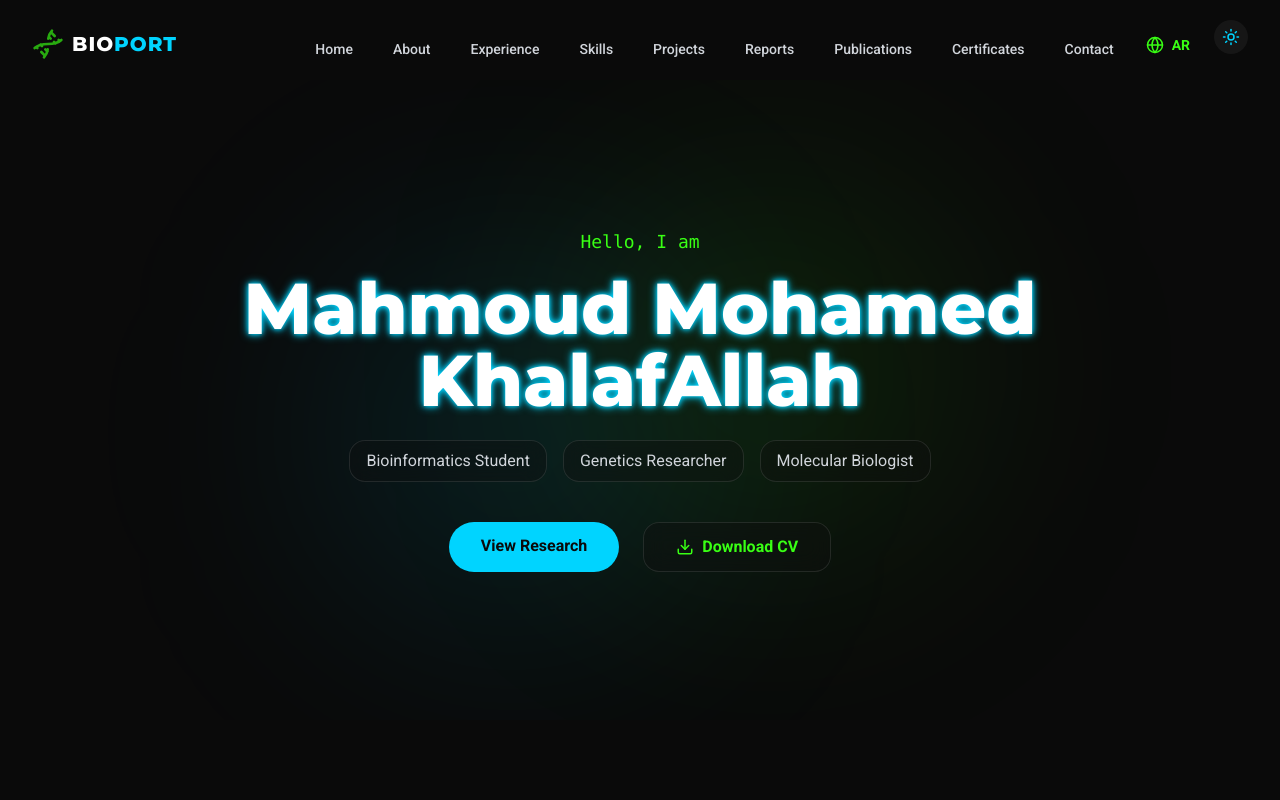
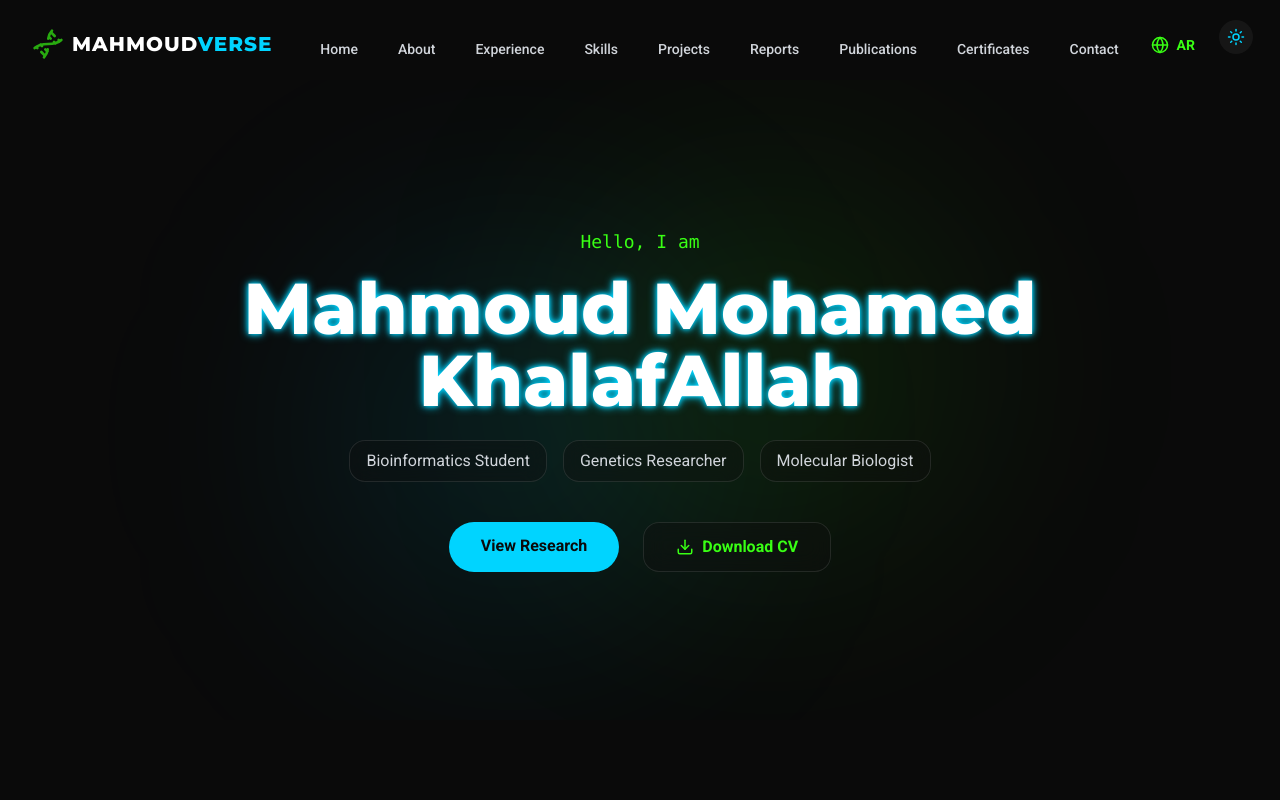
Before and after one commit to mahmoudm333s7-cmd/Makh, a React (Vite) app: page / in a window 1280 px wide. Shown: the top 800 px of the page. Built offline with nearby package versions, Linux system fonts and the light colour scheme.

Commit message:
Rename portfolio branding to Mahmoudverse

```diff
--- a/src/App.jsx
+++ b/src/App.jsx
@@ -19,7 +19,7 @@ function LoadingFallback() {
           <Dna className="loader-glyph" />
         </div>
         <div className="loader-brand font-heading font-bold tracking-[0.28em] text-lg">
-          <span>BIO</span><span>PORT</span>
+          <span>MAHMOUD</span><span>VERSE</span>
         </div>
         <span className="mt-3 text-sm text-gray-400 tracking-wide">
           {lang === 'ar' ? 'جارٍ تجهيز ملفك الأكاديمي…' : 'Preparing your academic portfolio…'}
--- a/src/components/Navbar.jsx
+++ b/src/components/Navbar.jsx
@@ -36,8 +36,8 @@ const Navbar = () => {
           {/* Logo */}
           <div className="flex-shrink-0 flex items-center gap-2">
             <Dna className="text-neon-green h-8 w-8 animate-pulse-slow" />
-            <span className="font-heading font-bold text-xl tracking-wider text-white">
-              BIO<span className="text-neon-blue">PORT</span>
+            <span className="font-heading font-bold text-base sm:text-xl tracking-[0.08em] sm:tracking-wider text-white whitespace-nowrap">
+              MAHMOUD<span className="text-neon-blue">VERSE</span>
             </span>
           </div>
 
```
